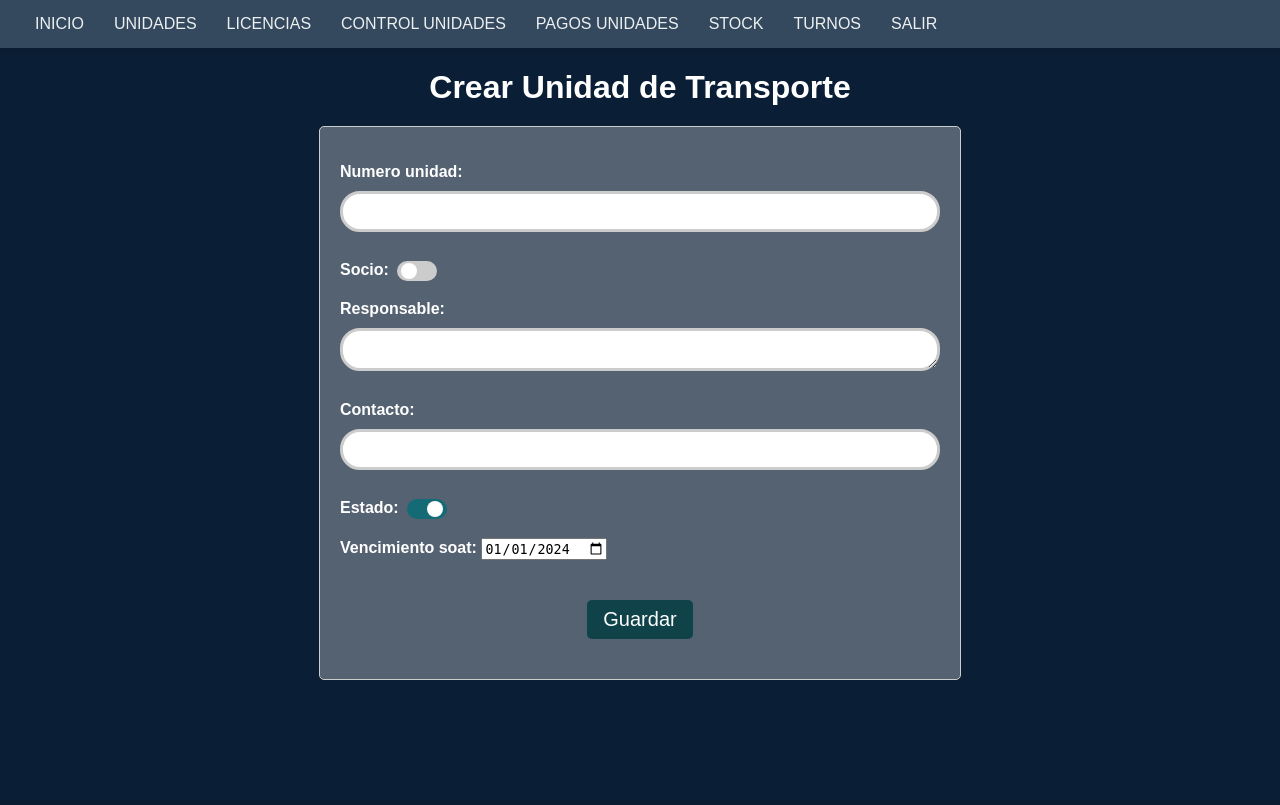
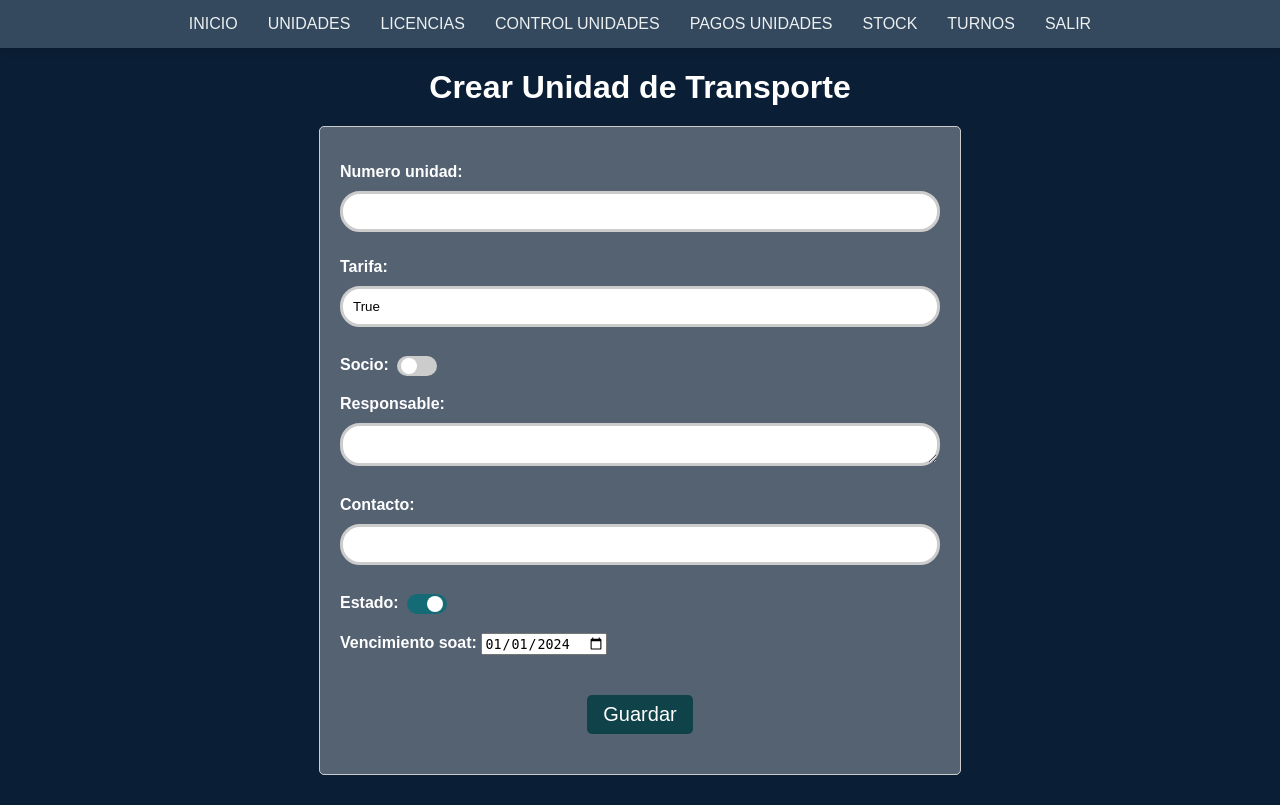
Before and after one commit to deivylara/transporte, a Django app: page /crear_unidad/ in a window 1280 px wide. Before the commit the page ends 680 px from the top, so only its background shows below. Run offline with Django 5.2, Linux system fonts and the light colour scheme; a user stored in the database is signed in; tables that the repository leaves empty hold one stand-in row (values such as "Sample post").

Commit message:
diselo de la lista base lo centre

```diff
--- a/myapp/forms.py
+++ b/myapp/forms.py
@@ -7,12 +7,17 @@
 class UnidadTransporteForm(forms.ModelForm):
     class Meta:
         model = UnidadTransporte
-        fields = ['numero_unidad', 'socio', 'responsable', 'contacto', 'estado', 'vencimiento_soat']
+        fields = ['numero_unidad', 'id_tarifa', 'socio', 'responsable', 'contacto', 'estado', 'vencimiento_soat']
         widgets = {
             'vencimiento_soat': forms.DateInput(attrs={
                 'type': 'date',  # Muestra el calendario nativo
                 'class': 'form-control',  # Opcional, para aplicar estilos
             }),
+
+            'id_tarifa': forms.TextInput(attrs={'readonly': 'readonly'})
+        }
+        labels ={
+            'id_tarifa' :'Tarifa'
         }
 
 
--- a/myapp/models.py
+++ b/myapp/models.py
@@ -127,7 +127,7 @@
     socio = models.BooleanField(default=False)
     responsable = models.TextField(max_length=20, null=True)
     contacto = models.CharField(max_length=8, null=True)
-    id_tarifa = models.ForeignKey(tarifa, on_delete=models.CASCADE)
+    id_tarifa = models.ForeignKey(tarifa, on_delete=models.CASCADE, default=True)
     estado = models.BooleanField(default=True)
     vencimiento_soat = models.DateField(default="2024-01-01")
 
--- a/myapp/static/styles/main.css
+++ b/myapp/static/styles/main.css
@@ -25,7 +25,7 @@
     z-index: 1000;
     display: flex;
     align-items: center;
-    justify-content: space-between;
+    justify-content: center;
 }
 
 .menu {
--- a/myapp/static/styles/transporte.css
+++ b/myapp/static/styles/transporte.css
@@ -1,7 +1,7 @@
 /* Estilo general del contenedor */
 .container {
     text-align: center;
-    padding: 20px;
+    padding: 40px;
     background-color: #0a1e35; /* Fondo sugerido */
     color: #a3d4f7; /* Color de texto sugerido */
 }
@@ -11,7 +11,7 @@
     display: flex;
     justify-content: center;
     align-items: center;
-    margin-bottom: 20px;
+    margin: 20px;
 }
 
 /* Imagen responsiva */
```
